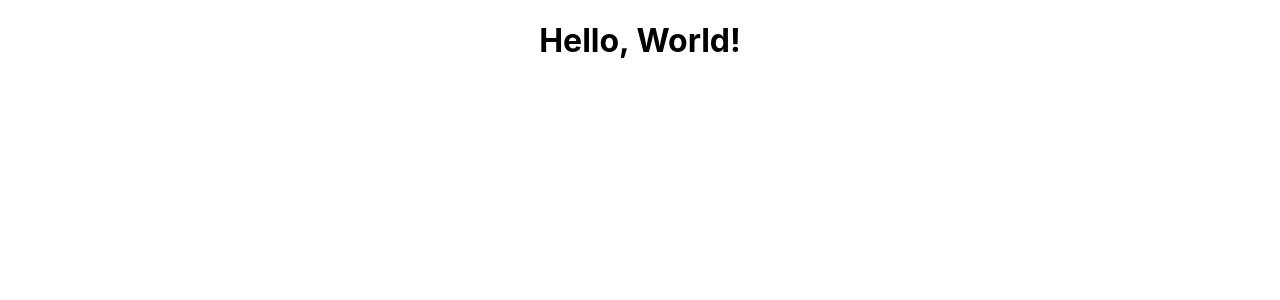
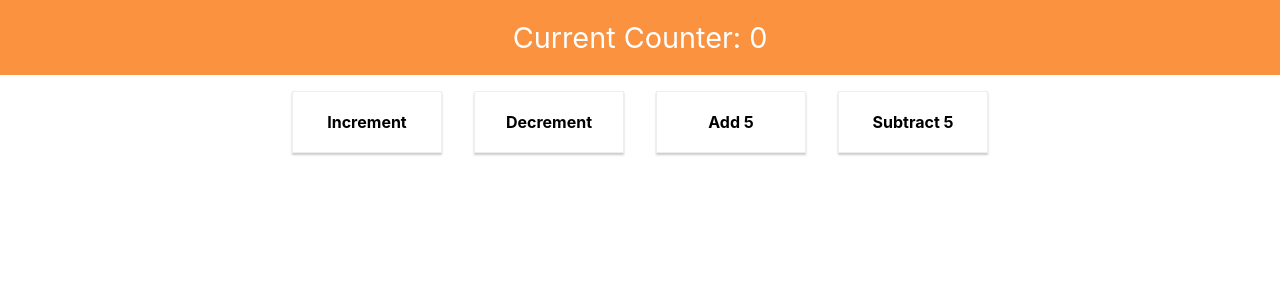
Before and after one commit to 3atharvkurdukar/udemy-react, a React (Create React App) app: page / in a window 1280 px wide. Shown: the top 300 px of the page. Built offline with nearby package versions, Linux system fonts and the light colour scheme.

Commit message:
Initial project setup

```diff
--- a/src/App.js
+++ b/src/App.js
@@ -1,12 +1,16 @@
-import React from 'react';
+import React, { Component } from 'react';
+
+import Counter from './containers/Counter/Counter';
 import './App.css';
 
-function App() {
-  return (
-    <div className="App">
-      <h1>Hello, World!</h1>
-    </div>
-  );
+class App extends Component {
+  render() {
+    return (
+      <div className="App">
+       <Counter />
+      </div>
+    );
+  }
 }
 
 export default App;
--- /dev/null
+++ b/src/components/CounterControl/CounterControl.css
@@ -0,0 +1,17 @@
+.CounterControl {
+    width: 150px;
+    padding: 20px;
+    box-sizing: border-box;
+    margin: 16px;
+    border: 1px solid #eee;
+    box-shadow: 0 2px 2px #ccc;
+    font-weight: bold;
+    text-align: center;
+    cursor: pointer;
+    display: inline-block;
+}
+
+.CounterControl:hover,
+.CounterControl:active {
+    background-color: #eee;
+}
--- /dev/null
+++ b/src/components/CounterControl/CounterControl.js
@@ -0,0 +1,11 @@
+import React from 'react';
+
+import './CounterControl.css';
+
+const counterControl = (props) => (
+    <div className="CounterControl" onClick={props.clicked}>
+        {props.label}
+    </div>
+);
+
+export default counterControl;
--- /dev/null
+++ b/src/components/CounterOutput/CounterOutput.css
@@ -0,0 +1,9 @@
+.CounterOutput {
+    width: 100%;
+    background-color: #fa923f;
+    color: white;
+    font-size: 1.8rem;
+    text-align: center;
+    padding: 20px 0;
+    box-sizing: border-box;
+}
--- /dev/null
+++ b/src/components/CounterOutput/CounterOutput.js
@@ -0,0 +1,11 @@
+import React from 'react';
+
+import './CounterOutput.css';
+
+const counterOutput = (props) => (
+    <div className="CounterOutput">
+        Current Counter: {props.value}
+    </div>
+);
+
+export default counterOutput;
--- /dev/null
+++ b/src/containers/Counter/Counter.js
@@ -0,0 +1,41 @@
+import React, { Component } from 'react';
+
+import CounterControl from '../../components/CounterControl/CounterControl';
+import CounterOutput from '../../components/CounterOutput/CounterOutput';
+
+class Counter extends Component {
+    state = {
+        counter: 0
+    }
+
+    counterChangedHandler = ( action, value ) => {
+        switch ( action ) {
+            case 'inc':
+                this.setState( ( prevState ) => { return { counter: prevState.counter + 1 } } )
+                break;
+            case 'dec':
+                this.setState( ( prevState ) => { return { counter: prevState.counter - 1 } } )
+                break;
+            case 'add':
+                this.setState( ( prevState ) => { return { counter: prevState.counter + value } } )
+                break;
+            case 'sub':
+                this.setState( ( prevState ) => { return { counter: prevState.counter - value } } )
+                break;
+        }
+    }
+
+    render () {
+        return (
+            <div>
+                <CounterOutput value={this.state.counter} />
+                <CounterControl label="Increment" clicked={() => this.counterChangedHandler( 'inc' )} />
+                <CounterControl label="Decrement" clicked={() => this.counterChangedHandler( 'dec' )}  />
+                <CounterControl label="Add 5" clicked={() => this.counterChangedHandler( 'add', 5 )}  />
+                <CounterControl label="Subtract 5" clicked={() => this.counterChangedHandler( 'sub', 5 )}  />
+            </div>
+        );
+    }
+}
+
+export default Counter;
```
